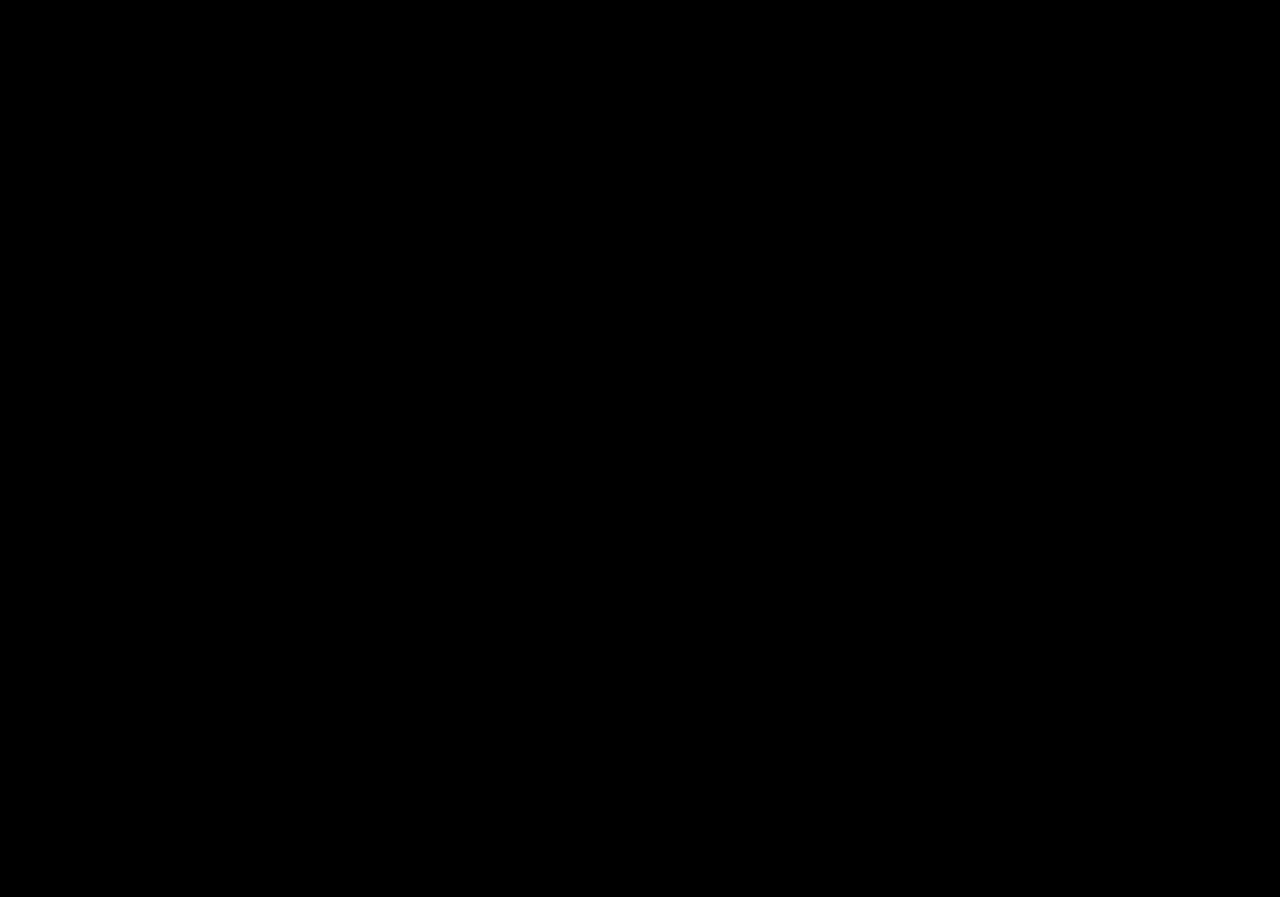
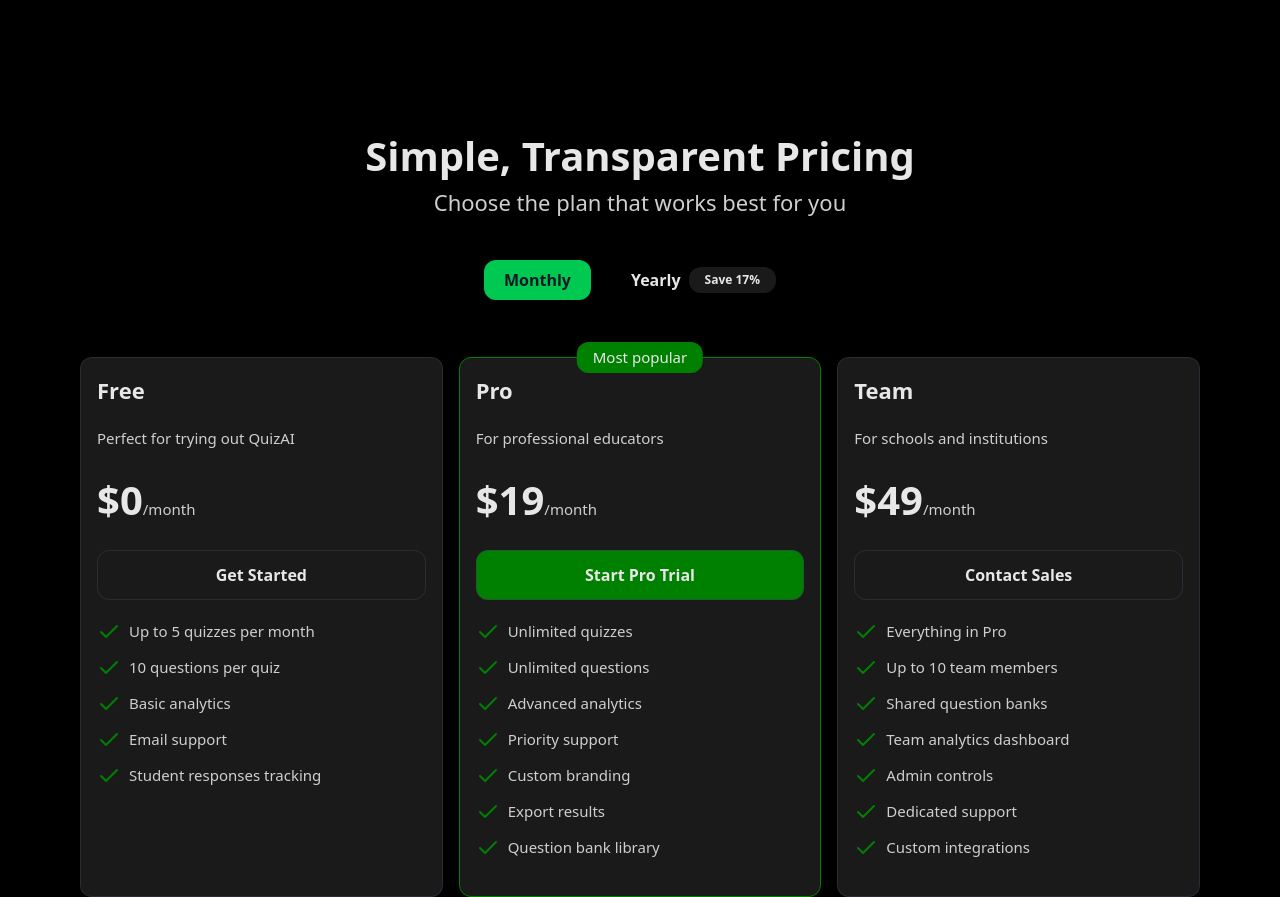
Before and after one commit to murad403/quiz-ai, a Next.js app: page / in a window 1280 px wide. Shown: the part 2491-3388 px from the top of the page. Before the commit the page ends 2489 px from the top, so only its background shows below. Built offline with nearby package versions, Linux system fonts and the light colour scheme.

Commit message:
pricing section

```diff
--- a/src/app/page.tsx
+++ b/src/app/page.tsx
@@ -1,6 +1,7 @@
 import Features from '@/components/basic/Features'
 import Home from '@/components/basic/Home'
 import HowItsWorks from '@/components/basic/HowItsWorks'
+import Pricing from '@/components/basic/Pricing'
 import Testimonials from '@/components/basic/Testimonials'
 import Navbar from '@/components/shared/Navbar'
 import React from 'react'
@@ -14,6 +15,7 @@
         <Features></Features>
         <HowItsWorks></HowItsWorks>
         <Testimonials></Testimonials>
+        <Pricing></Pricing>
       </main>
     </div>
   )
--- /dev/null
+++ b/src/components/basic/Pricing.tsx
@@ -0,0 +1,62 @@
+"use client"
+import Heading from '../shared/Heading'
+import { pricing, TPricing } from '@/lib/pricing'
+import { Check } from 'lucide-react'
+import { useState } from 'react'
+
+const tags: string[] = ["monthly", "yearly"]
+
+const Pricing = () => {
+  const [activeTag, setActiveTag] = useState<string>("monthly");
+  console.log(activeTag);
+  return (
+    <div id='pricing' className='md:px-20 px-0'>
+      <Heading title='Simple, Transparent Pricing' description='Choose the plan that works best for you'></Heading>
+      <div className='space-y-14'>
+        <div className='flex justify-center items-center gap-5'>
+          {
+            tags.map((tag: string, index: number) =>
+              <button onClick={() => setActiveTag(tag)} className={` capitalize font-semibold px-5 py-2 rounded-xl ${tag === activeTag ? "bg-green-500 text-gray-900" : "text-main"}`} key={index}>{tag == "yearly" ? <p className='flex items-center gap-2'>{tag} <span className='text-[12px] bg-white/10 rounded-xl px-4 py-1'>save 17%</span></p> : tag}</button>
+            )
+          }
+        </div>
+        <div className='grid grid-cols-1 md:grid-cols-3 md:gap-4 gap-7'>
+          {
+            pricing.map((item: TPricing) =>
+              <div className={`bg-white/10 rounded-xl p-4  ${item.id === 2 ? "border border-header relative" : "border border-gray-700/50"} space-y-5`} key={item.id}>
+                <h1 className='text-subheading font-bold text-main'>{item.title}</h1>
+                <p className='text-small text-title'>{item.description}</p>
+                <h2>
+                  <span className='text-[40px] font-semibold text-main'>
+                    ${activeTag == "yearly" ? (item.price * 12 *17) / 100 : item.price}
+                  </span>
+                  <span className='text-small text-title'>/month</span>
+                </h2>
+                <button className={`border border-gray-700/50 w-full py-3 capitalize text-center text-main font-semibold rounded-xl ${item.id === 2 ? "bg-header hover:bg-header/90" : "hover:bg-header"}`}>
+                  {item.button}
+                </button>
+                <div className='space-y-3'>
+                  {
+                    item.features.map((feature: string, index: number) =>
+                      <p className='flex gap-2 items-center text-small' key={index}>
+                        <Check className='text-header'/>
+                        <span className='text-title'>{feature}</span>
+                      </p>
+                    )
+                  }
+                </div>
+
+                {/* badge */}
+                <div className={`${item.id === 2 ? "bg-header px-4 py-1 text-main font-medium text-small inline-block absolute -top-4 left-1/2 transform -translate-x-1/2 rounded-xl" : "hidden"} `}>
+                  Most popular
+                </div>
+              </div>
+            )
+          }
+        </div>
+      </div>
+    </div>
+  )
+}
+
+export default Pricing
--- a/src/components/basic/Testimonials.tsx
+++ b/src/components/basic/Testimonials.tsx
@@ -23,7 +23,7 @@
 
                         {/* Author */}
                         <div className="flex items-center gap-4">
-                            <div className="w-12 h-12 rounded-full bg-green-600 flex items-center justify-center text-white font-semibold">
+                            <div className="w-12 h-12 rounded-full bg-green-500 flex items-center justify-center text-main font-semibold">
                                 {testimonial.initials}
                             </div>
                             <div>
--- /dev/null
+++ b/src/lib/pricing.ts
@@ -0,0 +1,35 @@
+export type TPricing = {
+    id: number;
+    title: string;
+    description: string;
+    price: number;
+    button: string;
+    features: string[];
+}
+
+export const pricing: TPricing[] = [
+    {
+        id: 1,
+        title: "Free",
+        description: "Perfect for trying out QuizAI",
+        price: 0,
+        button: "get started",
+        features: ["Up to 5 quizzes per month", "10 questions per quiz", "Basic analytics", "Email support", "Student responses tracking"]
+    },
+    {
+        id: 2,
+        title: "Pro",
+        description: "For professional educators",
+        price: 19,
+        button: "start pro trial",
+        features: ["Unlimited quizzes", "Unlimited questions", "Advanced analytics", "Priority support", "Custom branding", "Export results", "Question bank library"]
+    },
+    {
+        id: 3,
+        title: "Team",
+        description: "For schools and institutions",
+        price: 49,
+        button: "contact sales",
+        features: ["Everything in Pro", "Up to 10 team members", "Shared question banks", "Team analytics dashboard", "Admin controls", "Dedicated support", "Custom integrations"]
+    },
+]
```
